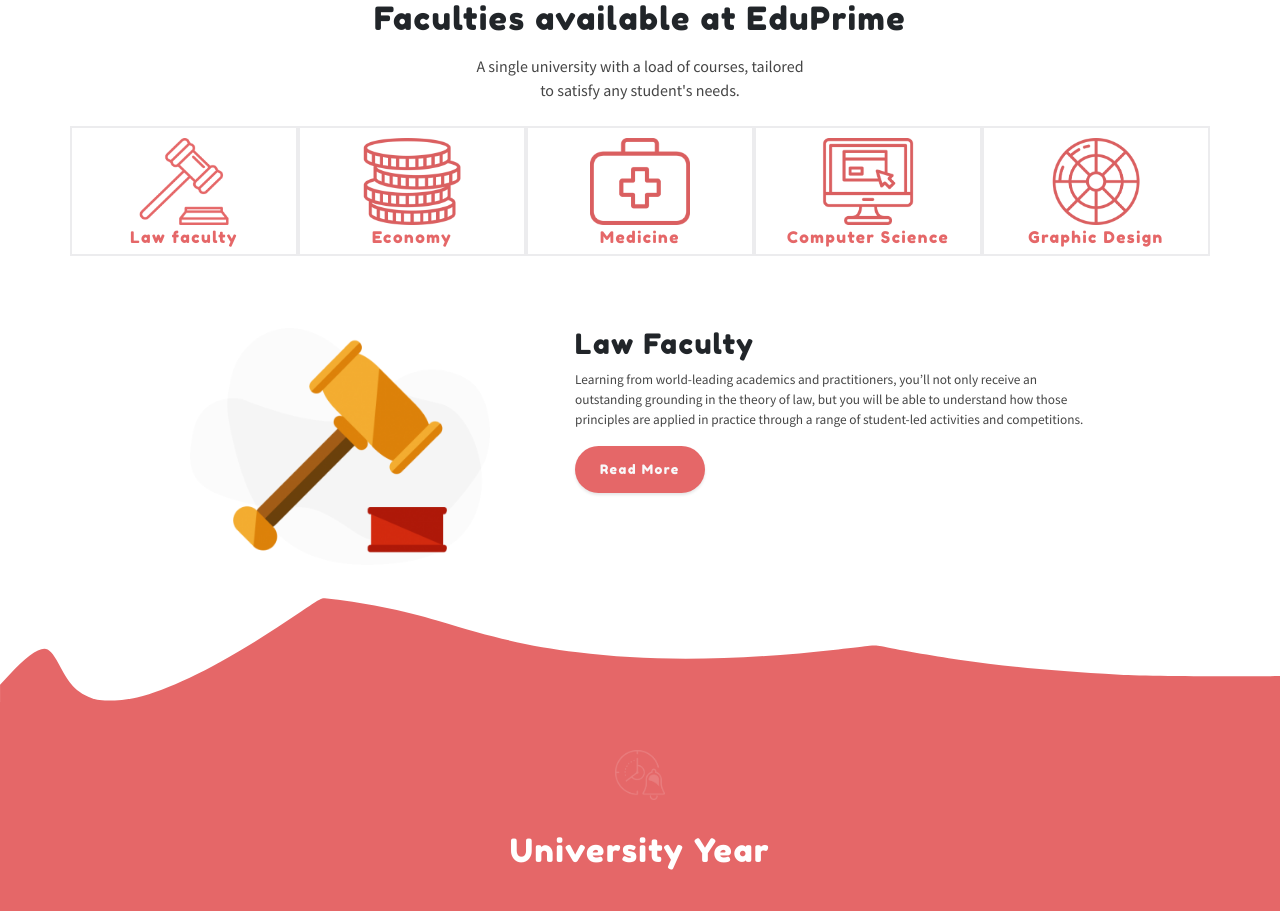
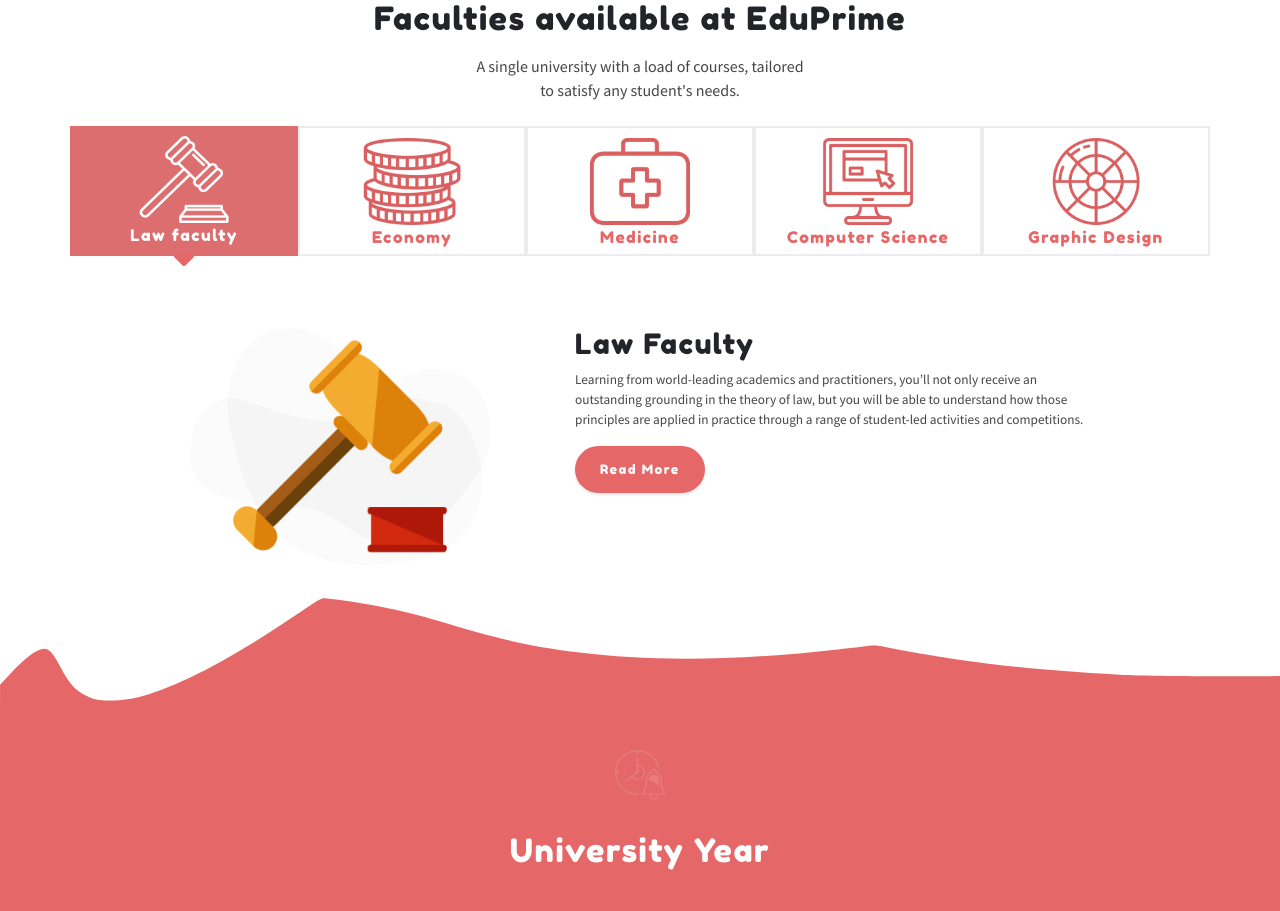
Before and after one commit to FraAccaBi/proj-html-vuejs, a Vue app: page / in a window 1280 px wide. Shown: the part 1080-1991 px from the top of the page. Built offline with nearby package versions, Linux system fonts and the light colour scheme.

Commit message:
add chevron on active element in faculties section commit

```diff
--- a/src/components/SiteMain.vue
+++ b/src/components/SiteMain.vue
@@ -36,7 +36,7 @@
               <div class="title">
                 Law faculty
               </div>
-
+              <font-awesome-icon class="icon-triangle" icon="fa-solid fa-caret-down" />
             </div>
             <div class="col box d-flex flex-column align-items-center ">
               <img src="../../public/img/Coins-tabs-v2.png" alt="">
@@ -349,11 +349,16 @@
   .box>img{
     width: 100px;
   }
-  .box-active:hover{
+  .box-active{
     background-color: $bg-pink-transparent;
     border:none;
 
     color: $text-light;
+    .icon-triangle{
+      color: $text-pink;
+      font-size: xx-large;
+      margin-top:-0.3rem;
+    };
     img{
       filter: brightness(3.5);
     }
```
